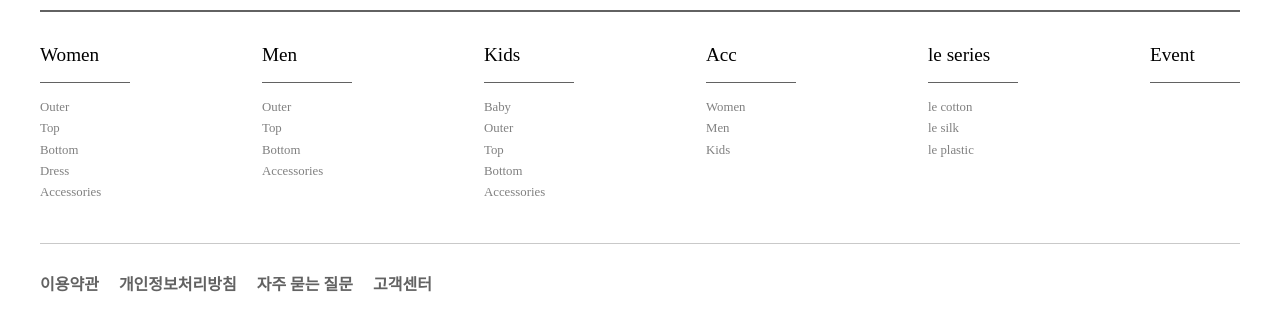
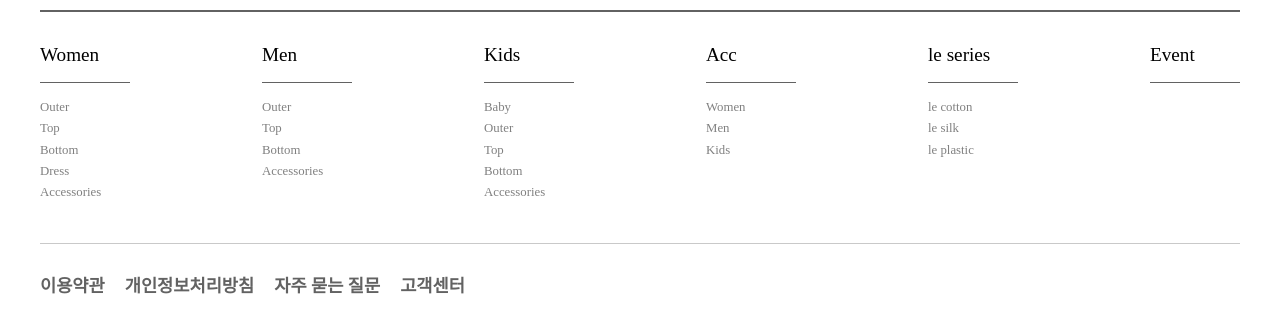
Before and after one commit to Duboo31/clone-website-list, a plain HTML site: page leCashmere/index.html in a window 1280 px wide. Shown: the part 2968-3292 px from the top of the page. Drawn offline with nearby package versions, Linux system fonts and the light colour scheme.

Commit message:
STYLE Fix nav-fnt item size

```diff
--- a/leCashmere/style.css
+++ b/leCashmere/style.css
@@ -255,6 +255,7 @@ em {
   margin-right: 1rem;
   color: #626262;
   cursor: pointer;
+  font-size: 0.9rem;
 }
 
 .footer-site-info {
@@ -619,6 +620,10 @@ em {
     font-size: 1.2rem;
   }
 
+  .nav-fnd li a {
+    font-size: 1.1rem;
+  }
+
   .inner-list {
     display: flex;
     flex-direction: column;
```
